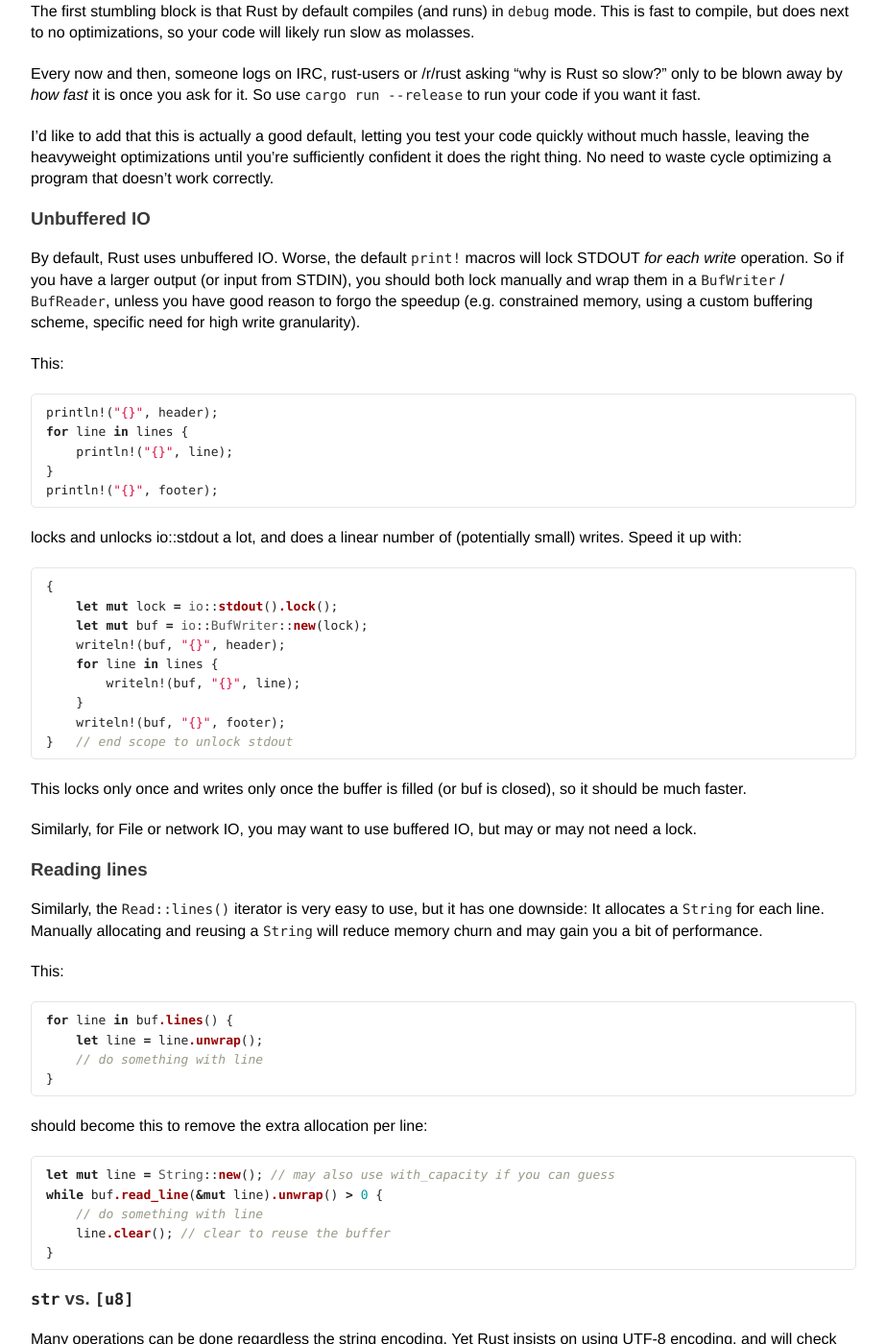
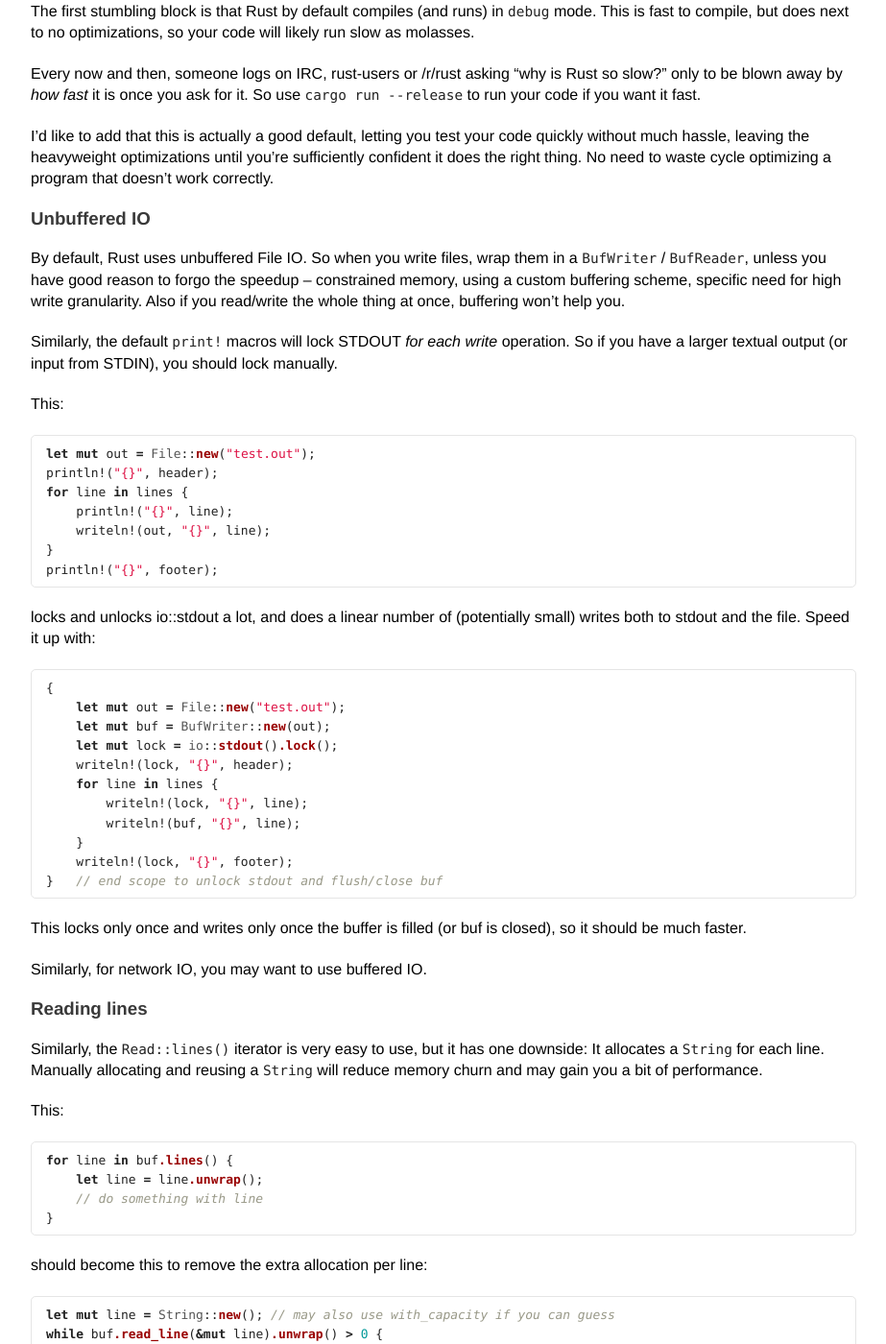
Before and after one commit to llogiq/llogiq.github.io, a Jekyll site: the page built from _posts/2017-06-01-perf-pitfalls.md, in a window 1280 px wide and 1400 px high, scrolled down 402 px. Shown: the whole window at 96% size, without its empty margins (178-1101 px from the left). Built offline with Jekyll 4.4.1, drawn with Linux system fonts in a browser that asks for light colours.

Commit message:
fixed section around locks/buffers

````diff
--- a/_posts/2017-06-01-perf-pitfalls.md
+++ b/_posts/2017-06-01-perf-pitfalls.md
@@ -28,43 +28,50 @@ optimizing a program that doesn't work correctly.
 
 ### Unbuffered IO
 
-By default, Rust uses unbuffered IO. Worse, the default `print!` macros will
-lock STDOUT *for each write* operation. So if you have a larger output (or
-input from STDIN), you should both lock manually and wrap them in a `BufWriter`
-/ `BufReader`, unless you have good reason to forgo the speedup (e.g.
+By default, Rust uses unbuffered File IO. So when you write files, wrap them in
+a `BufWriter` / `BufReader`, unless you have good reason to forgo the speedup –
 constrained memory, using a custom buffering scheme, specific need for high
-write granularity).
+write granularity. Also if you read/write the whole thing at once, buffering
+won't help you.
+
+Similarly, the default `print!` macros will lock STDOUT *for each
+write* operation. So if you have a larger textual output (or input from STDIN),
+you should lock manually.
+
 
 This:
 
 ```rust
+let mut out = File::new("test.out");
 println!("{}", header);
 for line in lines {
     println!("{}", line);
+    writeln!(out, "{}", line);
 }
 println!("{}", footer);
 ```
 
 locks and unlocks io::stdout a lot, and does a linear number of (potentially
-small) writes. Speed it up with:
+small) writes both to stdout and the file. Speed it up with:
 
 ```rust
 {
+    let mut out = File::new("test.out");
+    let mut buf = BufWriter::new(out);
     let mut lock = io::stdout().lock();
-    let mut buf = io::BufWriter::new(lock);
-    writeln!(buf, "{}", header);
+    writeln!(lock, "{}", header);
     for line in lines {
+        writeln!(lock, "{}", line);
         writeln!(buf, "{}", line);
     }
-    writeln!(buf, "{}", footer);
-}   // end scope to unlock stdout
+    writeln!(lock, "{}", footer);
+}   // end scope to unlock stdout and flush/close buf
 ```
 
 This locks only once and writes only once the buffer is filled (or buf is
 closed), so it should be much faster.
 
-Similarly, for File or network IO, you may want to use buffered IO, but may or
-may not need a lock.
+Similarly, for network IO, you may want to use buffered IO.
 
 ### Reading lines
 
````
